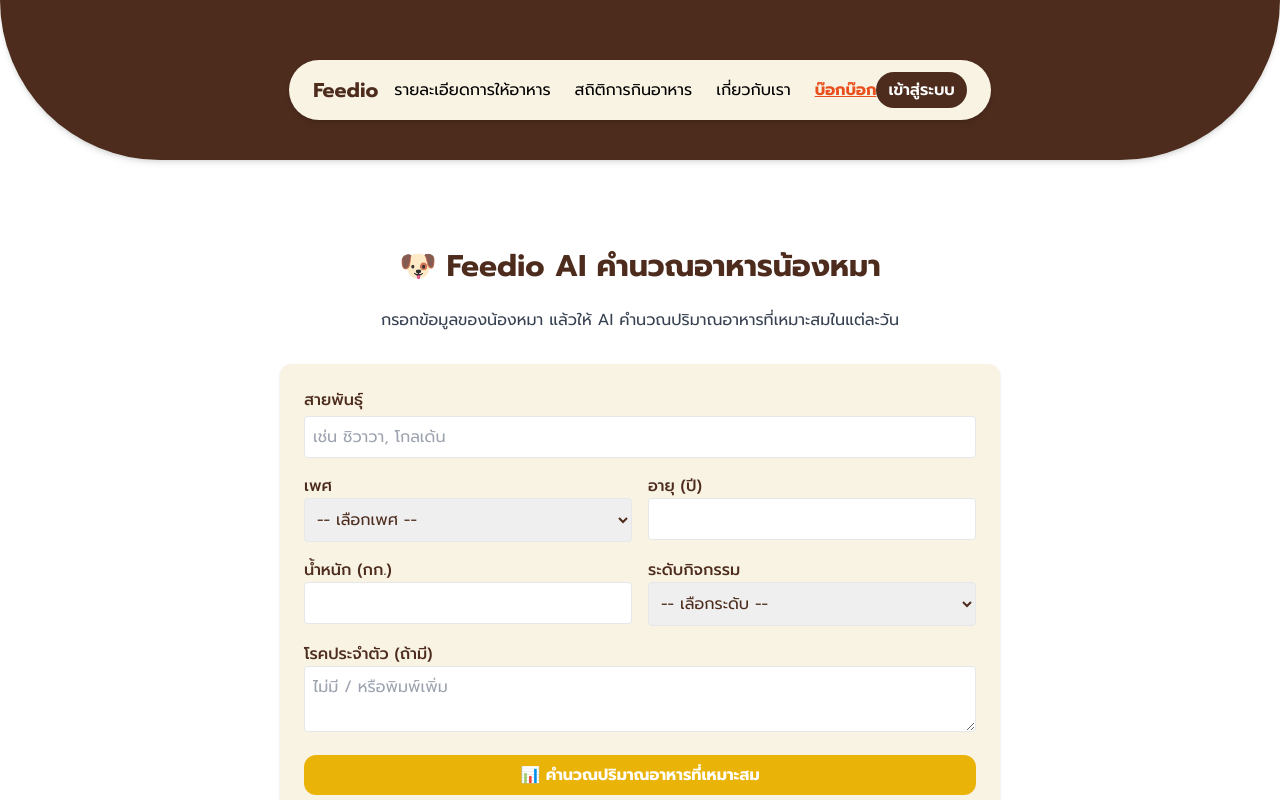
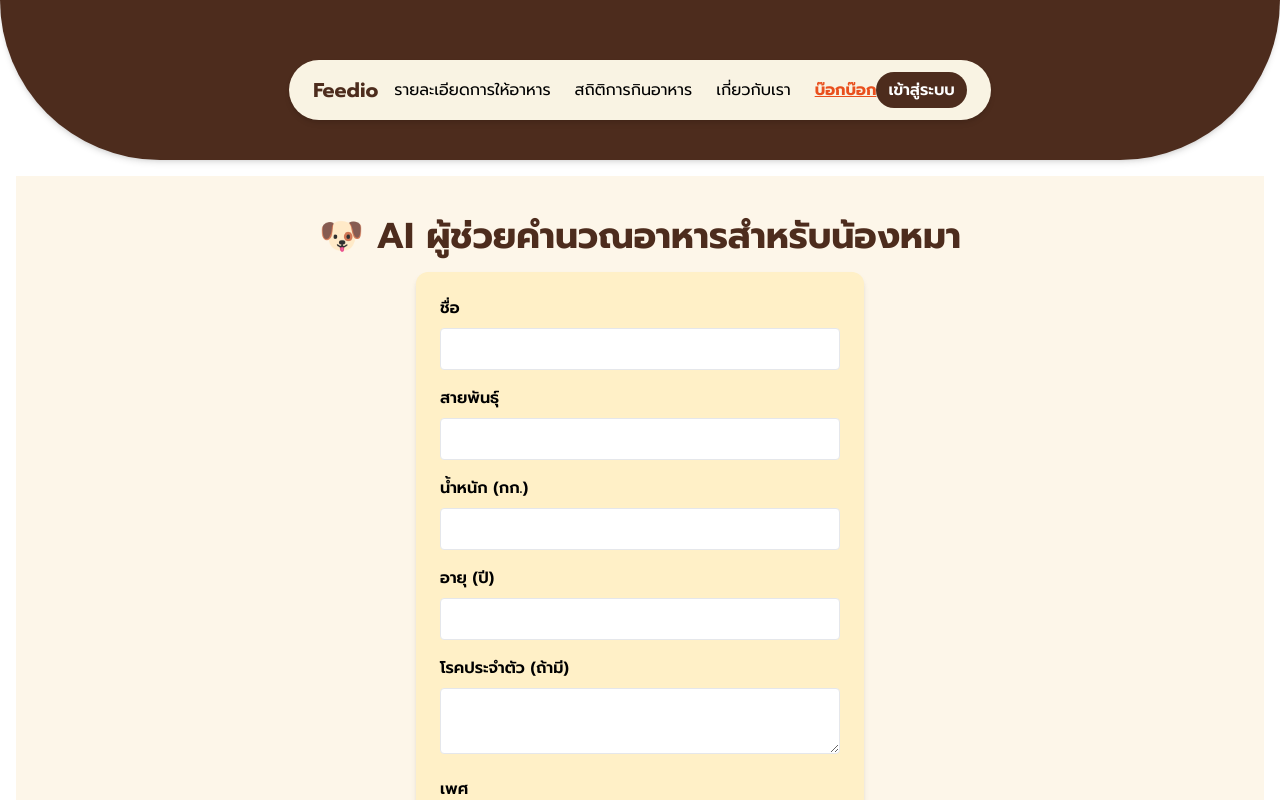
Before and after one commit to mrapiiwat/Feedio, a React (Vite) app in the folder frontend/: page /blog in a window 1280 px wide. Shown: the top 800 px of the page. Built offline with nearby package versions, Linux system fonts and the light colour scheme.

Commit message:
Bug connect Ai to BlogPage

```diff
--- a/frontend/src/pages/BlogPage.tsx
+++ b/frontend/src/pages/BlogPage.tsx
@@ -1,137 +1,172 @@
 import React, { useState } from "react";
 import { motion } from "framer-motion";
 
+interface DogForm {
+  name: string;
+  breed: string;
+  weight: string;
+  age: string;
+  disease: string;
+  sex: string;
+}
+
+interface Recommendation {
+  breakfast: string;
+  lunch: string;
+  dinner: string;
+}
+
 const BlogPage: React.FC = () => {
-  const [breed, setBreed] = useState("");
-  const [age, setAge] = useState("");
-  const [weight, setWeight] = useState("");
-  const [gender, setGender] = useState("");
-  const [activity, setActivity] = useState("");
-  const [disease, setDisease] = useState("");
-  const [result, setResult] = useState("");
+  const [formData, setFormData] = useState<DogForm>({
+    name: "",
+    breed: "",
+    weight: "",
+    age: "",
+    disease: "",
+    sex: "",
+  });
 
-  const handleCalculate = () => {
-    // MOCK Result: สมมุติว่า fetch จาก backend แล้ว
-    const summary = `🐾 สายพันธุ์: ${breed} เพศ: ${gender}
-น้ำหนัก ${weight} กก. อายุ ${age} ปี
-ระดับกิจกรรม: ${activity}
-🔍 AI แนะนำให้กินอาหาร ~ 220 กรัม/วัน แบ่งเป็น 2 มื้อ`;
-    setResult(summary);
+  const [aiResult, setAiResult] = useState<Recommendation | null>(null);
+  const [error, setError] = useState<string | null>(null);
+
+  const handleChange = (
+    e: React.ChangeEvent<HTMLInputElement | HTMLSelectElement | HTMLTextAreaElement>
+  ) => {
+    const { name, value } = e.target;
+    setFormData((prev) => ({
+      ...prev,
+      [name]: value,
+    }));
+  };
+
+  const handleSubmit = async (e: React.FormEvent) => {
+    e.preventDefault();
+    setError(null);
+    setAiResult(null);
+
+    try {
+      const response = await fetch("https://feedio.loca.lt/api/dog", {
+        method: "POST",
+        headers: { "Content-Type": "application/json" },
+        body: JSON.stringify(formData),
+      });
+
+      const created = await response.json();
+      const id = created?.dog?.Dog_ID;
+      if (!id) throw new Error("ไม่พบ ID ที่ได้จาก backend");
+
+      const res = await fetch(`https://feedio.loca.lt/api/dog/${id}`);
+      const data = await res.json();
+      const { dog, recommendation } = data;
+
+      setFormData({
+        name: dog.name,
+        breed: dog.breed,
+        weight: dog.weight.toString(),
+        age: dog.age.toString(),
+        disease: dog.disease,
+        sex: dog.sex,
+      });
+
+      setAiResult({
+        breakfast: recommendation?.Recommended_Breakfast + " กรัม",
+        lunch: recommendation?.Recommended_Lunch + " กรัม",
+        dinner: recommendation?.Recommended_Dinner + " กรัม",
+      });
+    } catch (err: any) {
+      setError(err.message || "เกิดข้อผิดพลาดในการเชื่อมต่อ AI");
+    }
   };
 
   return (
-
     <motion.div
+      className="min-h-screen bg-[#FDF6E9] flex flex-col items-center px-4 py-10"
       initial={{ opacity: 0 }}
       animate={{ opacity: 1 }}
       exit={{ opacity: 0 }}
-      transition={{ duration: 0.4 }}
-      className="px-4 py-8"
+      transition={{ duration: 0.5 }}
     >
-      <div className="max-w-3xl mx-auto px-6 py-10 text-[#4D2C1D] font-kanit">
-        {/* Header */}
-        <h1 className="text-3xl font-bold text-center mb-6">
-          🐶 Feedio AI คำนวณอาหารน้องหมา
+      <h1 className="text-3xl md:text-4xl font-bold text-center text-[#4D2C1D] mb-4">
+        🐶 AI ผู้ช่วยคำนวณอาหารสำหรับน้องหมา
       </h1>
-        <p className="text-center mb-8 text-gray-700">
-          กรอกข้อมูลของน้องหมา แล้วให้ AI คำนวณปริมาณอาหารที่เหมาะสมในแต่ละวัน
-        </p>
+      {error && (
+        <p className="text-red-500 text-center font-medium mb-4">{error}</p>
+      )}
+      <form
+        onSubmit={handleSubmit}
+        className="bg-[#FFF0C7] p-6 rounded-xl w-full max-w-md shadow-md"
+      >
+        <label className="block mb-2 font-semibold">ชื่อ</label>
+        <input
+          name="name"
+          value={formData.name}
+          onChange={handleChange}
+          className="w-full p-2 rounded border mb-4"
+        />
 
-        {/* Form */}
-        <div className="space-y-4 bg-[#F9F3E3] p-6 rounded-xl shadow">
-          <div>
-            <label className="block font-medium">สายพันธุ์</label>
+        <label className="block mb-2 font-semibold">สายพันธุ์</label>
         <input
-              type="text"
-              value={breed}
-              onChange={(e) => setBreed(e.target.value)}
-              placeholder="เช่น ชิวาวา, โกลเด้น"
-              className="w-full mt-1 p-2 rounded border"
+          name="breed"
+          value={formData.breed}
+          onChange={handleChange}
+          className="w-full p-2 rounded border mb-4"
         />
-          </div>
 
-          <div className="grid grid-cols-2 gap-4">
-            <div>
-              <label className="block font-medium">เพศ</label>
+        <label className="block mb-2 font-semibold">น้ำหนัก (กก.)</label>
+        <input
+          name="weight"
+          value={formData.weight}
+          onChange={handleChange}
+          className="w-full p-2 rounded border mb-4"
+        />
+
+        <label className="block mb-2 font-semibold">อายุ (ปี)</label>
+        <input
+          name="age"
+          value={formData.age}
+          onChange={handleChange}
+          className="w-full p-2 rounded border mb-4"
+        />
+
+        <label className="block mb-2 font-semibold">โรคประจำตัว (ถ้ามี)</label>
+        <textarea
+          name="disease"
+          value={formData.disease}
+          onChange={handleChange}
+          className="w-full p-2 rounded border mb-4"
+        />
+
+        <label className="block mb-2 font-semibold">เพศ</label>
         <select
-                value={gender}
-                onChange={(e) => setGender(e.target.value)}
-                className="w-full p-2 rounded border"
+          name="sex"
+          value={formData.sex}
+          onChange={handleChange}
+          className="w-full p-2 rounded border mb-6"
         >
           <option value="">-- เลือกเพศ --</option>
-                <option value="เพศผู้">เพศผู้</option>
-                <option value="เพศเมีย">เพศเมีย</option>
+          <option value="ผู้">ผู้</option>
+          <option value="เมีย">เมีย</option>
         </select>
-            </div>
-
-            <div>
-              <label className="block font-medium">อายุ (ปี)</label>
-              <input
-                type="number"
-                min="0"
-                value={age}
-                onChange={(e) => setAge(e.target.value)}
-                className="w-full p-2 rounded border"
-              />
-            </div>
-          </div>
-
-          <div className="grid grid-cols-2 gap-4">
-            <div>
-              <label className="block font-medium">น้ำหนัก (กก.)</label>
-              <input
-                type="number"
-                min="0"
-                value={weight}
-                onChange={(e) => setWeight(e.target.value)}
-                className="w-full p-2 rounded border"
-              />
-            </div>
-
-            <div>
-              <label className="block font-medium">ระดับกิจกรรม</label>
-              <select
-                value={activity}
-                onChange={(e) => setActivity(e.target.value)}
-                className="w-full p-2 rounded border"
-              >
-                <option value="">-- เลือกระดับ --</option>
-                <option value="ต่ำ">ต่ำ</option>
-                <option value="ปานกลาง">ปานกลาง</option>
-                <option value="สูง">สูง</option>
-              </select>
-            </div>
-          </div>
-
-          <div>
-            <label className="block font-medium">โรคประจำตัว (ถ้ามี)</label>
-            <textarea
-              value={disease}
-              onChange={(e) => setDisease(e.target.value)}
-              rows={2}
-              placeholder="ไม่มี / หรือพิมพ์เพิ่ม"
-              className="w-full p-2 rounded border"
-            />
-          </div>
 
         <button
-            onClick={handleCalculate}
-            className="w-full bg-yellow-500 hover:bg-yellow-600 text-white font-bold py-2 rounded-xl"
+          type="submit"
+          className="bg-yellow-400 hover:bg-yellow-500 text-white w-full py-2 rounded-xl font-semibold flex justify-center items-center gap-2"
         >
           📊 คำนวณปริมาณอาหารที่เหมาะสม
         </button>
-        </div>
+      </form>
 
-        {/* AI Result */}
-        {result && (
-          <div className="mt-8 p-4 bg-[#ded1c6] rounded-xl shadow-inner">
-            <h2 className="text-xl font-bold mb-2">🧠 ผลลัพธ์จาก AI</h2>
-            <pre className="whitespace-pre-wrap text-sm text-gray-800">
-              {result}
-            </pre>
+      {aiResult && (
+        <div className="bg-white rounded-xl shadow-md px-6 py-4 mt-8 w-full max-w-md text-center">
+          <h2 className="text-lg font-bold text-[#4D2C1D] mb-2">
+            📋 ผลลัพธ์จาก AI
+          </h2>
+          <p>มื้อเช้า: <span className="text-red-500 font-semibold">{aiResult.breakfast}</span></p>
+          <p>มื้อกลางวัน: <span className="text-red-500 font-semibold">{aiResult.lunch}</span></p>
+          <p>มื้อเย็น: <span className="text-red-500 font-semibold">{aiResult.dinner}</span></p>
+          <p className="text-sm text-gray-500 mt-2">* ข้อมูลโดย AI จาก backend</p>
         </div>
       )}
-      </div>
     </motion.div>
   );
 };
```
Also changed, not shown: frontend/src/pages/HomePage.tsx (+32 -15 lines). Lines whose indentation alone changed are shown as unchanged.
